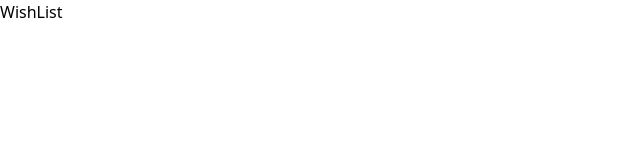
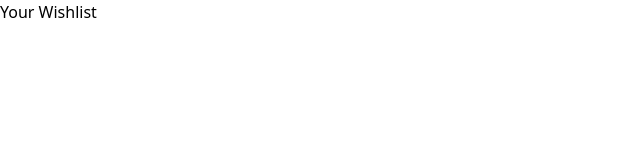
Before and after one commit to SQA-PROJECT-1/Konta-Niben, a React (Vite) app in the folder client/: page /wishList in a window 1280 px wide. Shown: the top 160 px of the page, without its empty margins (0-640 px from the left). Built offline with nearby package versions, Linux system fonts and the light colour scheme.

Commit message:
display all wishlist product

```diff
--- a/client/src/pages/HomePage.jsx
+++ b/client/src/pages/HomePage.jsx
@@ -3,9 +3,10 @@ import axios from 'axios';
 import { FiHeart } from 'react-icons/fi';
 import { MdOutlineShoppingCart } from 'react-icons/md';
 import Modal from 'react-modal';
+import { useNavigate } from 'react-router-dom';
 
 const HomePage = () => {
-
+  const navigate = useNavigate();
   const [products, setProducts] = useState([]);
   const [searchTerm, setSearchTerm] = useState('');
   const [sortBy, setSortBy] = useState('');
@@ -179,7 +180,7 @@ const HomePage = () => {
     const checkResponse = await axios.get(
       `http://localhost:5000/api/wishList/?userId=${userId}`
     );
-    console.log(checkResponse.data);
+    console.log(checkResponse.data); navigate('/wishlist', { state: { wishListData: checkResponse.data } });
   };
 
   return (
--- a/client/src/pages/WishList.jsx
+++ b/client/src/pages/WishList.jsx
@@ -1,9 +1,20 @@
-import React from 'react'
+import React from 'react';
+import { useLocation } from 'react-router-dom';
 
-const WishList = () => {
+const WishlistPage = () => {
+  const location = useLocation();
+  const wishListData = location.state?.wishListData || [];
+
   return (
-    <div>WishList</div>
-  )
-}
+    <div>
+      <h2>Your Wishlist</h2>
+      <ul>
+        {wishListData.map((wishlistItem, index) => (
+          <li key={index}>Product ID: {wishlistItem.productId}</li>
+        ))}
+      </ul>
+    </div>
+  );
+};
 
-export default WishList
+export default WishlistPage;
```
